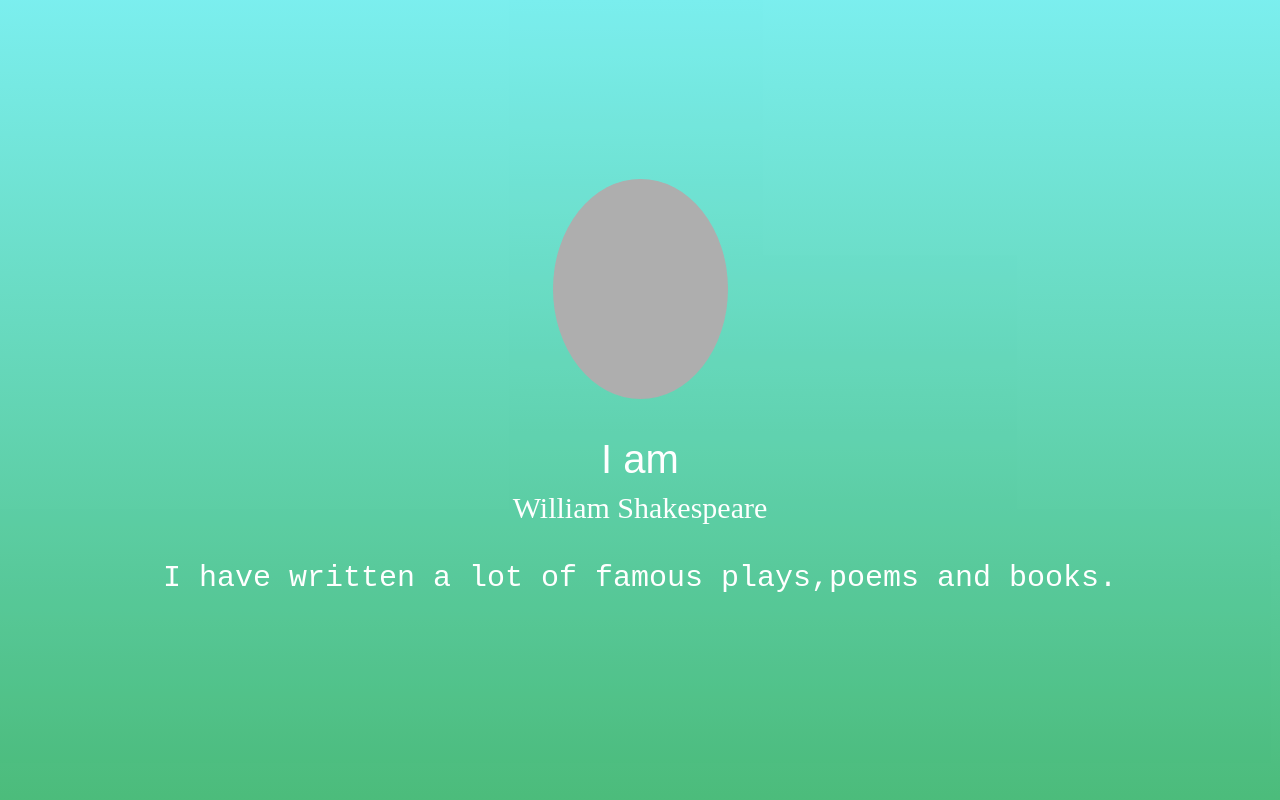
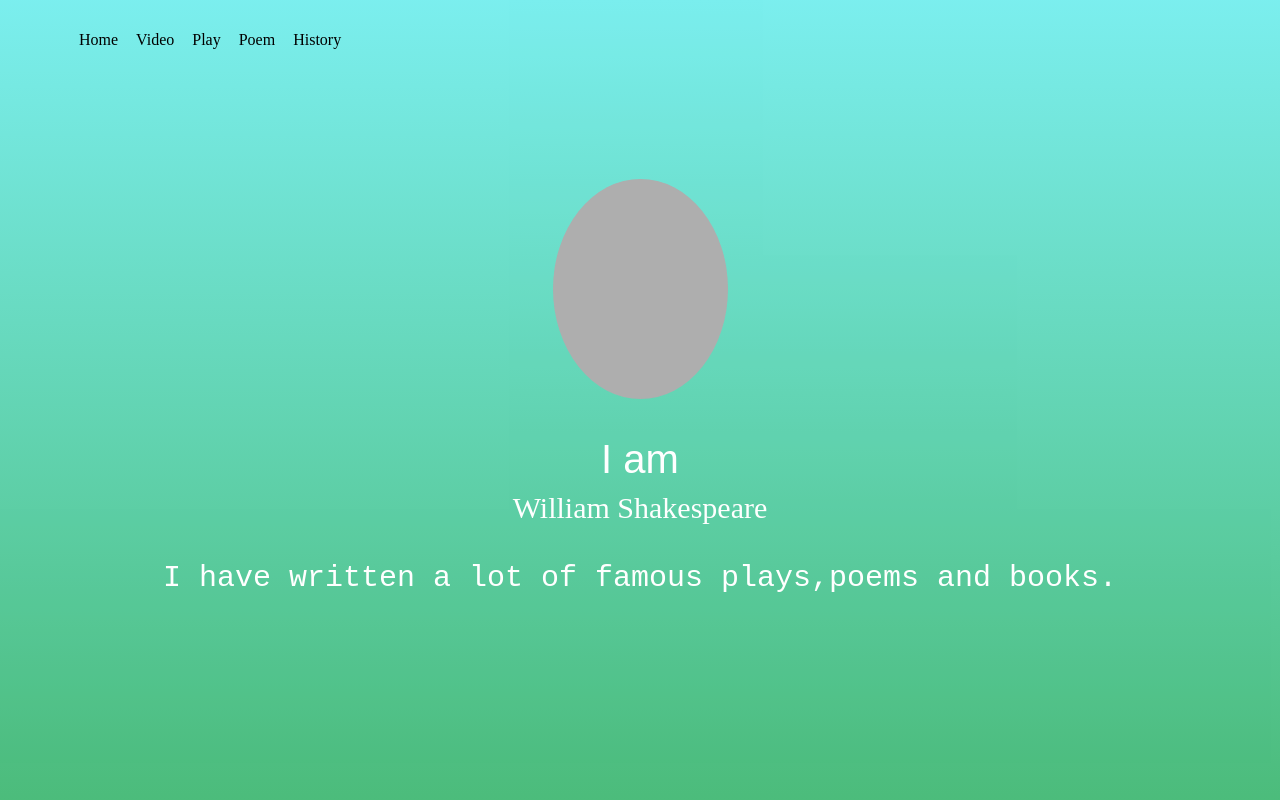
Before and after one commit to Batkid02/shakesphere, a plain HTML site: page index.html in a window 1280 px wide. Shown: the top 800 px of the page. Drawn offline with Linux system fonts and the light colour scheme; grey boxes are pictures that could not be loaded; a script that the page names is missing; a web font is replaced by a local one.

Commit message:
Add files via upload

```diff
--- a/index.html
+++ b/index.html
@@ -10,6 +10,14 @@
 </head>
 
 <body>
+    <ul class="menu">
+    <li class="links">Home</li>
+
+        <li class="links">Video</li>
+        <li class="links">Play</li>
+        <li class="links">Poem</li>
+        <li class="links">History</li>
+    </ul>
     <section id="welcome">
         <div class=parallax-inner>
          <img class="profile" src="https://tse3.mm.bing.net/th?id=OIP.VFDmAbSe7_YyOtqfSGylxgHaHa&pid=Api&P=0&w=300&h=300">
@@ -38,4 +46,5 @@
     </section>
 
 </body>
+
 </html>
--- a/style.css
+++ b/style.css
@@ -80,3 +80,21 @@ p {
     vertical-align: middle;
 
 }
+.menu{
+    list-style: none;
+    position: absolute;
+    top:10px;
+    left: 30px;
+    z-index: 10;
+    cursor: pointer;
+}
+.links{
+    float: left;
+    padding-top: 5px;
+    padding-bottom: 5px;
+    padding-right: 9px;
+    padding-left: 9px;
+}
+.links:hover{
+    background-color: dodgerblue;
+}
```
